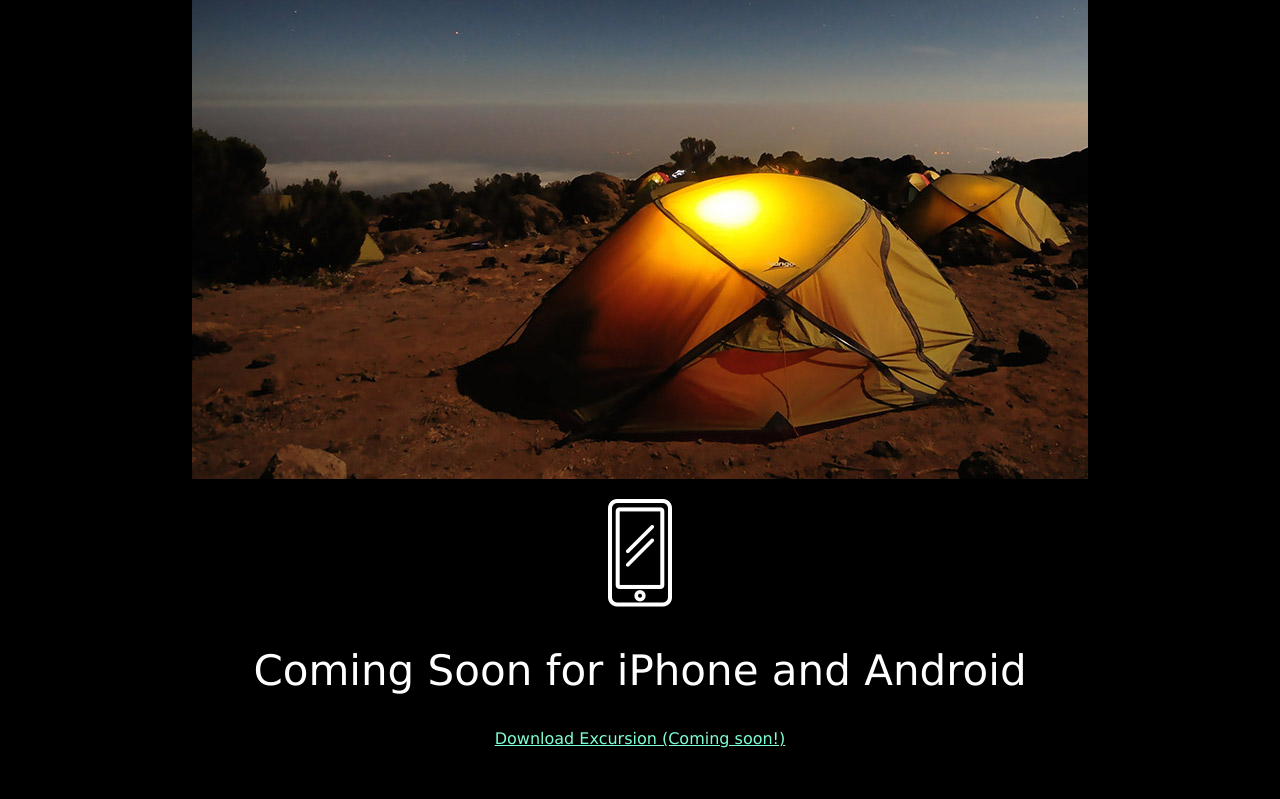
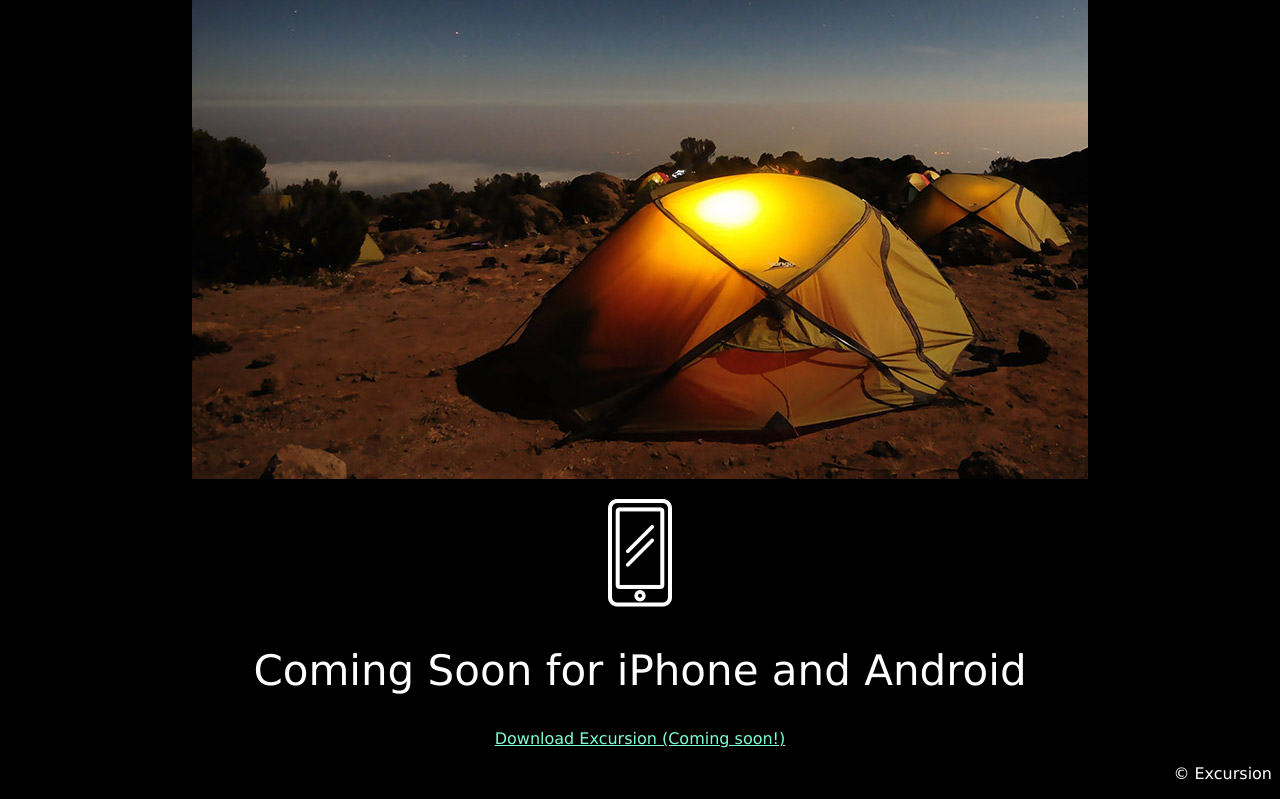
Before and after one commit to babbo1mw/excursion, a plain HTML site: page index.html in a window 1280 px wide. Shown: the part 526-1325 px from the top of the page. Before the commit the page ends 1290 px from the top, so only its background shows below. Drawn offline with Linux system fonts and the light colour scheme.

Commit message:
3rd commit 2

```diff
--- a/index.html
+++ b/index.html
@@ -15,6 +15,9 @@
         <p><img src="resources/images/phone.png" alt=""></p>
       <h2>Coming Soon for iPhone and Android</h2>
         <p><a href="https://k428u3mmassgvf8ji10dsb33a1b9c66ksr8kaojjntrknumqs55g.codecademy.cloud/#">Download Excursion (Coming soon!)</a></p>
+<div class="footer">
+  <p>© Excursion</p>
 
+</div>
   </body>
 </html>
--- a/resources/css/style.css
+++ b/resources/css/style.css
@@ -24,3 +24,8 @@ h1  {
   font-size: 50px;
   font-weight: normal;
 }
+.footer {
+  text-align: right;
+  color: gray;
+
+}
```
